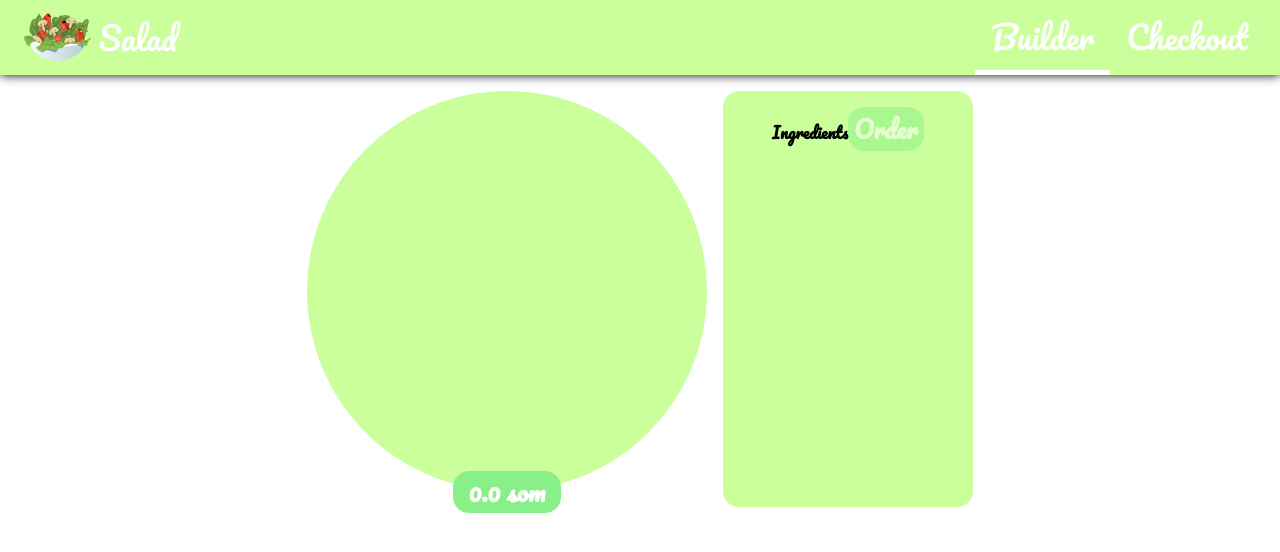
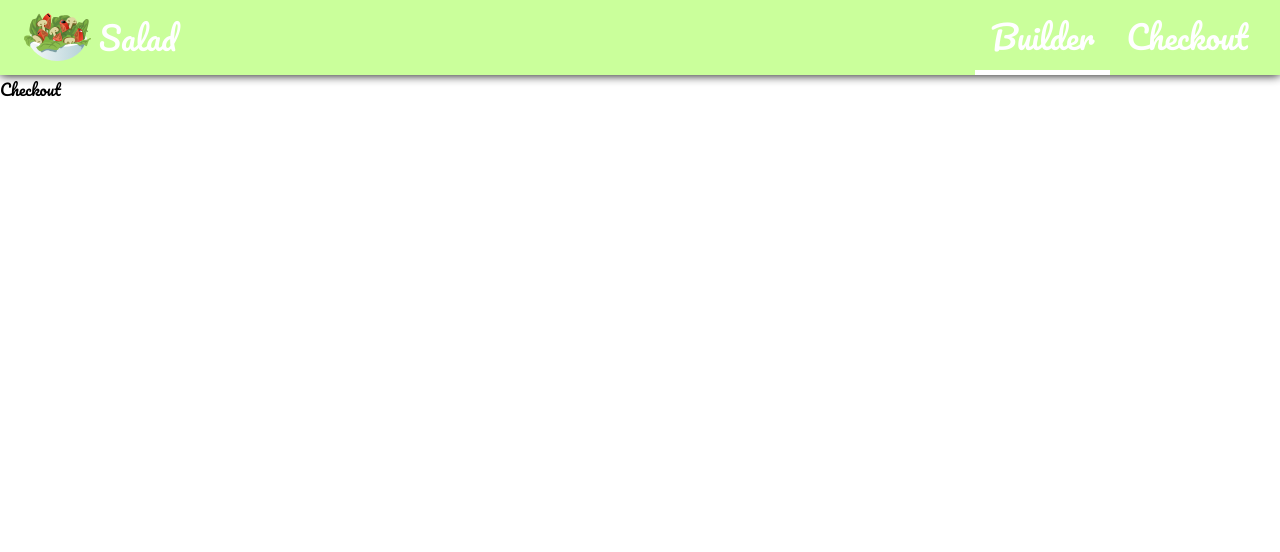
Before and after one commit to Kunduz-Imanalieva/builder, a React (Create React App) app: page /checkout in a window 1280 px wide. Shown: the top 552 px of the page. Built offline with nearby package versions, Linux system fonts and the light colour scheme; no server answers.

Commit message:
added and used checkout component

```diff
--- a/src/App.js
+++ b/src/App.js
@@ -1,11 +1,17 @@
 import Layout from "./components/Layout/Layout";
 import "./App.css";
 import SaladBuilder from "./components/SaladBuilder/SaladBuilder";
+import Checkout from "./components/Checkout/Checkout";
+import { Redirect, Route, Switch } from "react-router";
 function App() {
   return (
     <div className="App">
       <Layout>
-        <SaladBuilder />
+      <Switch>
+          <Route path="/" component={SaladBuilder} exact />
+          <Route path="/checkout" component={Checkout} />
+          <Redirect to="/" />
+        </Switch>
       </Layout>
     </div>
   );
--- /dev/null
+++ b/src/components/Checkout/Checkout.js
@@ -0,0 +1,7 @@
+const Checkout = () => {
+    return (
+      <div>Checkout</div>
+    );
+  }
+
+  export default Checkout;
```
